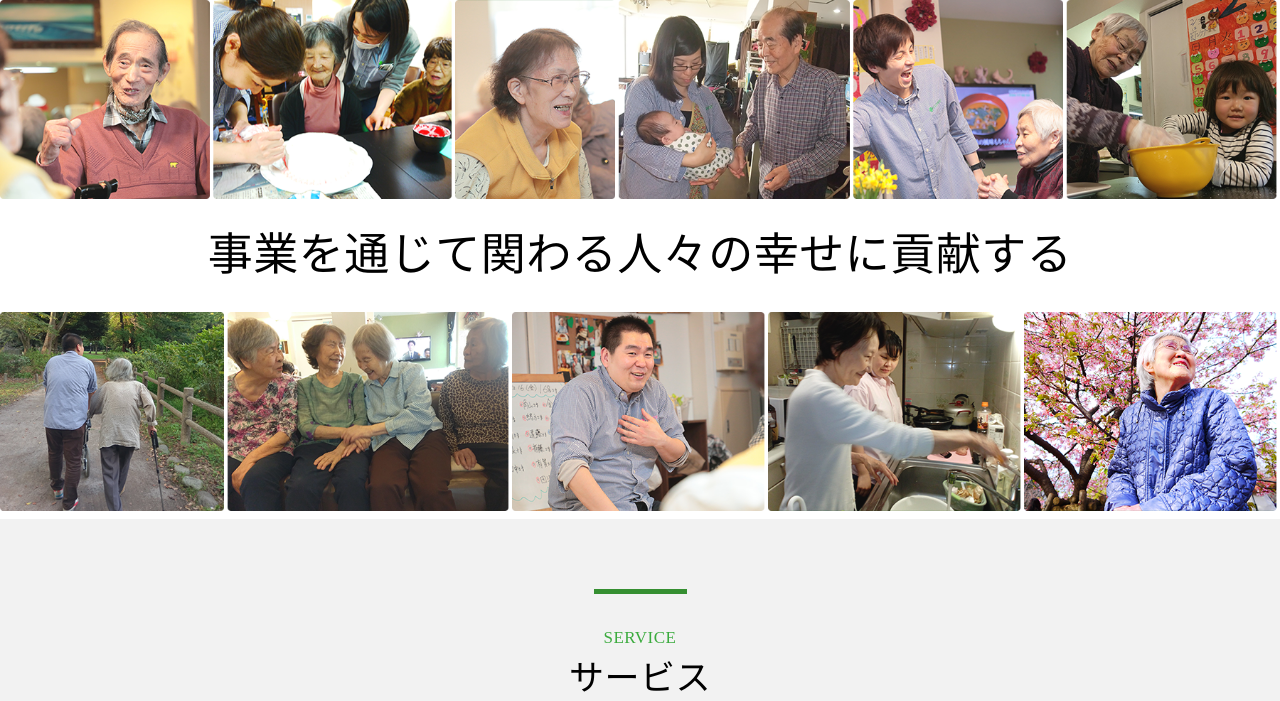
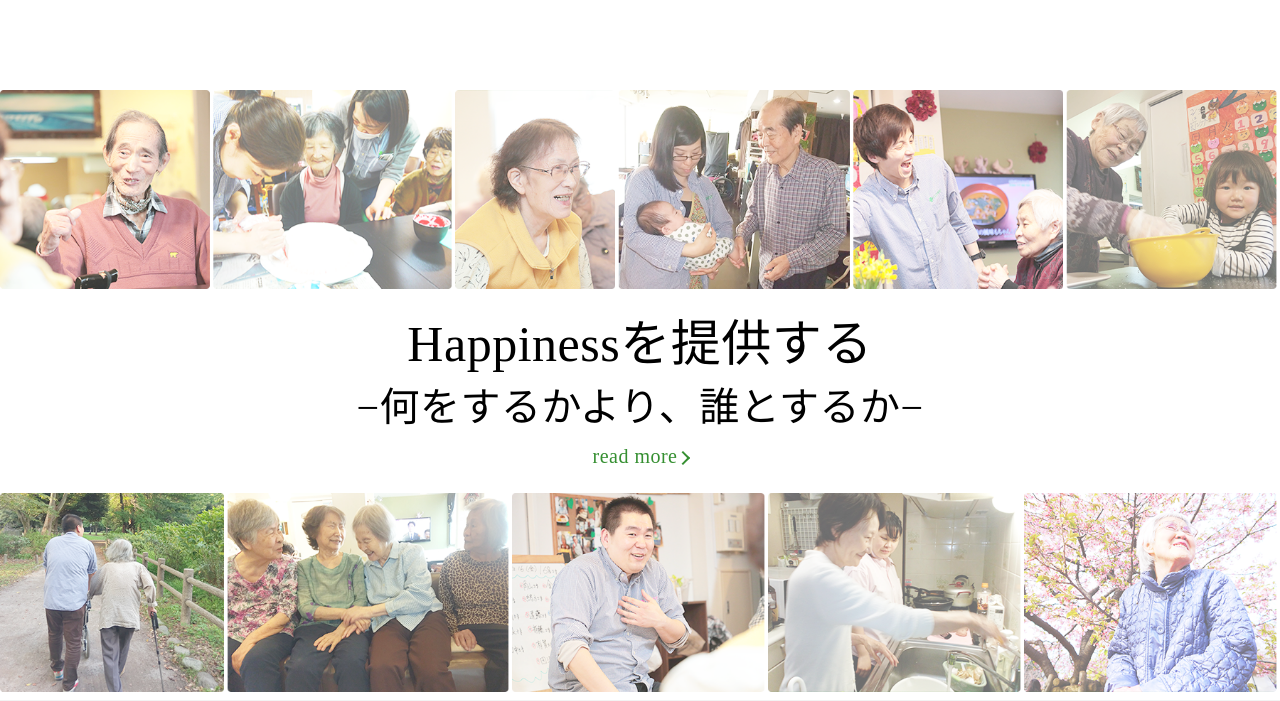
Before and after one commit to wadahideyuki/clover, a PHP site: page /index.html in a window 1280 px wide. Shown: the top 701 px of the page. Run offline with PHP 8.4, Linux system fonts and the light colour scheme; style sheets or scripts are compiled from the project's sources; some libraries are stand-ins or nearby versions; some web fonts are replaced.

Commit message:
TOP修正

```diff
--- a/common/css/_career.scss
+++ b/common/css/_career.scss
@@ -2,6 +2,7 @@
 
 @import "mq";
 @import "var";
+
 
 /*--------------------------------------
   採用情報
--- a/common/css/_layout.scss
+++ b/common/css/_layout.scss
@@ -6,9 +6,20 @@
 /*--------------------------------------
  レイアウト
 ---------------------------------------*/
+.wrapper{
+    padding-top: 90px;
+    @include mqMaxW(999px){
+        padding-top: 17vw;
+    }
+}
 .header{
 	border-bottom: 1px solid #ebe9e6;
     background: #FFF;
+    position: fixed;
+    top: 0px;
+    left: 0px;
+    width: 100%;
+    z-index: 9999;
 	.pcHd{
 		.hdIn{
 			display: flex;
@@ -17,6 +28,7 @@
 			height: 90px;
 			padding: 0px 15px;
 			box-sizing: border-box;
+
 			> .colL{
 				max-width: (170/1400) * $per;
 				.logo{
--- a/common/css/_top.scss
+++ b/common/css/_top.scss
@@ -41,8 +41,35 @@
 		h2{
 			background-color: #fff;
 			padding: 25px;
-			font-size: 4.5rem;
+			font-size: 5rem;
 			text-align: center;
+            line-height: 1.2;
+            span{
+                font-size: 80%;
+
+            }
+            a{
+                font-size: 2rem;
+                padding-top: 10px;
+                display: block;
+                color: $mainColor;
+                @include mq{
+                    font-size: 1rem;
+                }
+                &:after{
+                    content: "";
+                    display: inline-block;
+                    width: 8px;
+                    height: 8px;
+                    border-top: 2px solid $mainColor;
+                    border-right: 2px solid $mainColor;
+                    transform: rotate(45deg);
+                    @include mq{
+                        width: 4px;
+                        height: 4px;
+                    }
+                }
+            }
 		}
 		@include mq{
 			margin-bottom: (8/640) * $per;
--- a/index.html
+++ b/index.html
@@ -37,7 +37,8 @@
 
 <section class="main">
 	<div class="bg1"></div>
-	<h2>事業を通じて関わる人々の幸せに貢献する</h2>
+	<h2>Happinessを提供する <br>
+    <span>−何をするかより、誰とするか−</span> <a href="/management/">read more</a></h2>
 	<div class="bg2"></div>
 </section>
 
```
Also changed, not shown: common/css/style.css, common/img/logo.png, common/img/top/main_bg1.png, common/img/top/main_bg2.png.
